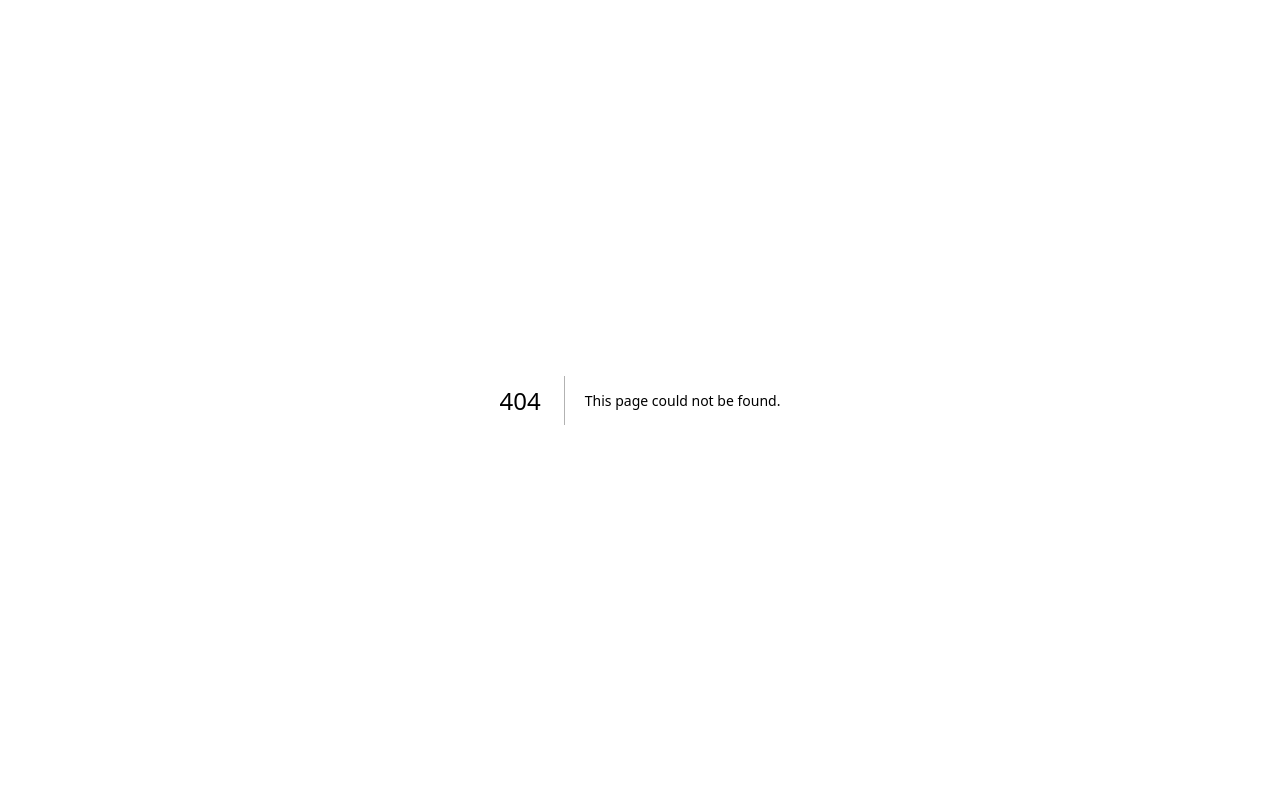
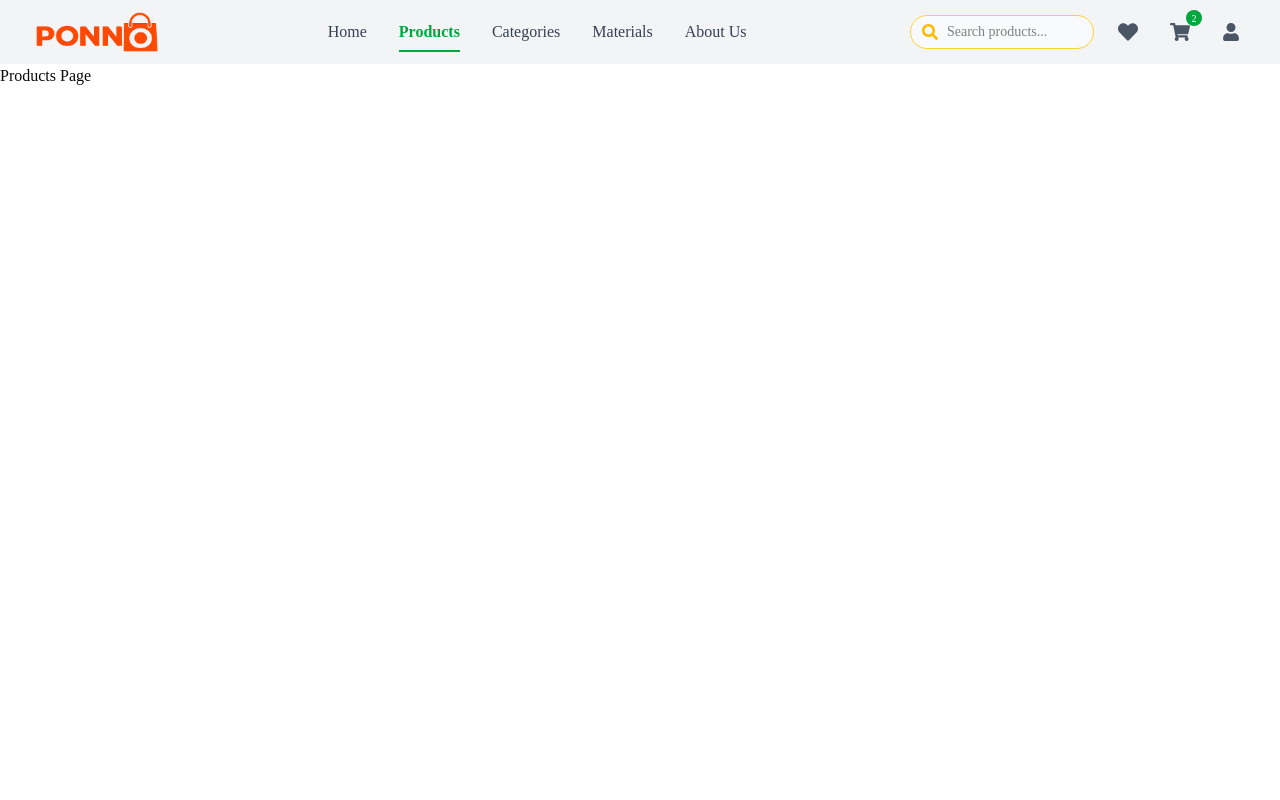
Before and after one commit to nk-rifat/Ponno-Client, a Next.js app: page /products in a window 1280 px wide. Before the commit this address had no page. Shown: the top 800 px of the page. Built offline with nearby package versions, Linux system fonts and the light colour scheme.

Commit message:
make products route

```diff
--- /dev/null
+++ b/app/(site)/products/page.js
@@ -0,0 +1,11 @@
+import React from 'react';
+
+const page = () => {
+    return (
+        <div>
+            Products Page
+        </div>
+    );
+};
+
+export default page;
```
Also changed, not shown: components/products/ProductCard.jsx (added).
